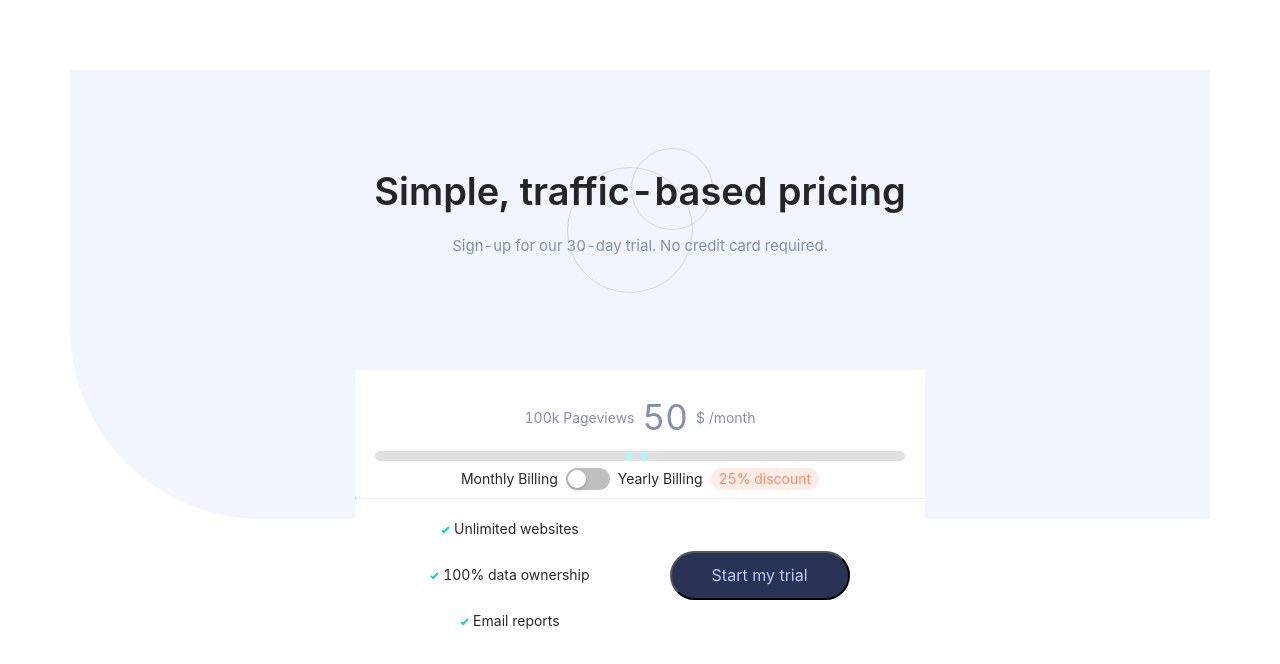
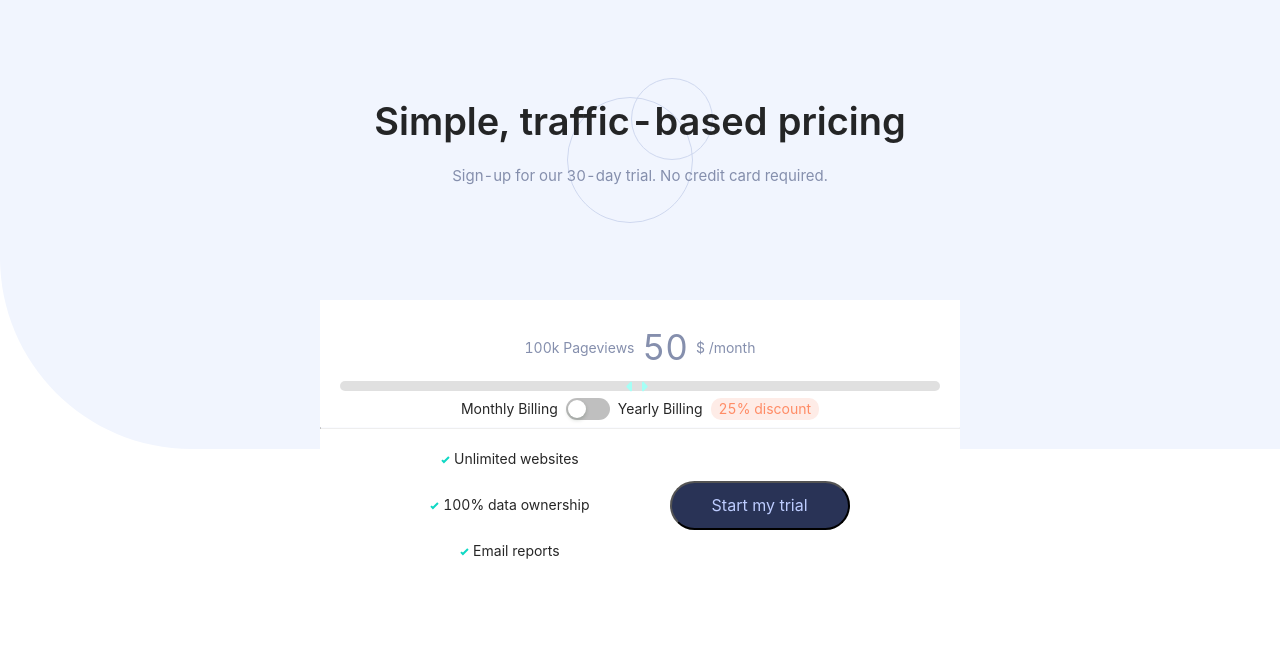
Before and after one commit to Laaggan/front-end-mentor-challenge, a React (Create React App) app in the folder front-end-mentor/: page / in a window 1280 px wide. Shown: the top 664 px of the page. Built offline with nearby package versions, Linux system fonts and the light colour scheme.

Commit message:
removed unnecessary padding and margin

```diff
--- a/front-end-mentor/src/App.css
+++ b/front-end-mentor/src/App.css
@@ -12,8 +12,8 @@ div {
   /* background-color: hsl(230, 100%, 99%); */
   background: url("images/bg-pattern.svg");
   background-repeat: no-repeat;
-  margin: 5em 5em 5em 5em;
-  padding-top: 5em 5em 5em 5em;
+  /* margin: 5em 5em 5em 5em; */
+  /* padding-top: 5em 5em 5em 5em; */
 }
 
 p {
```
